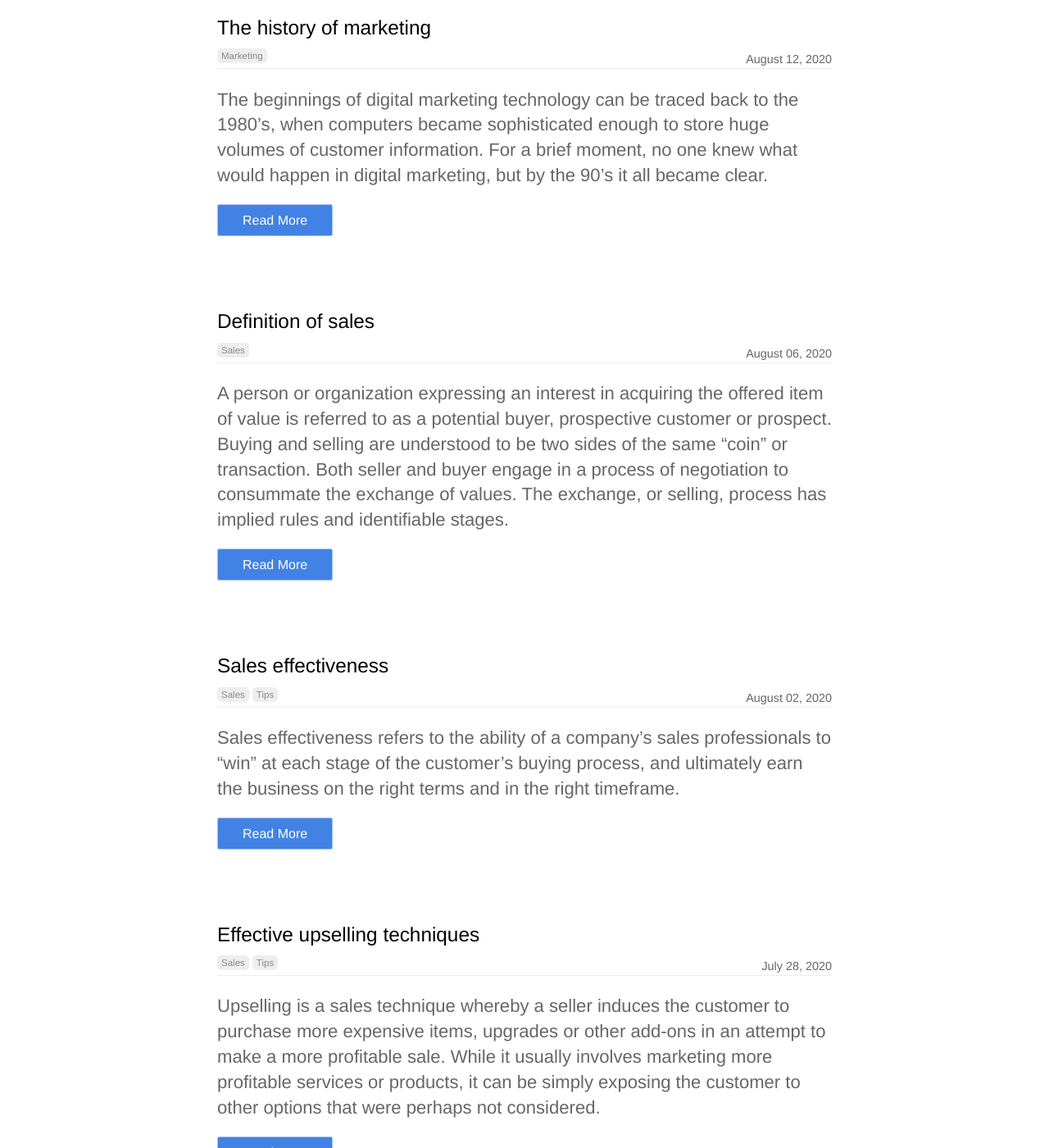
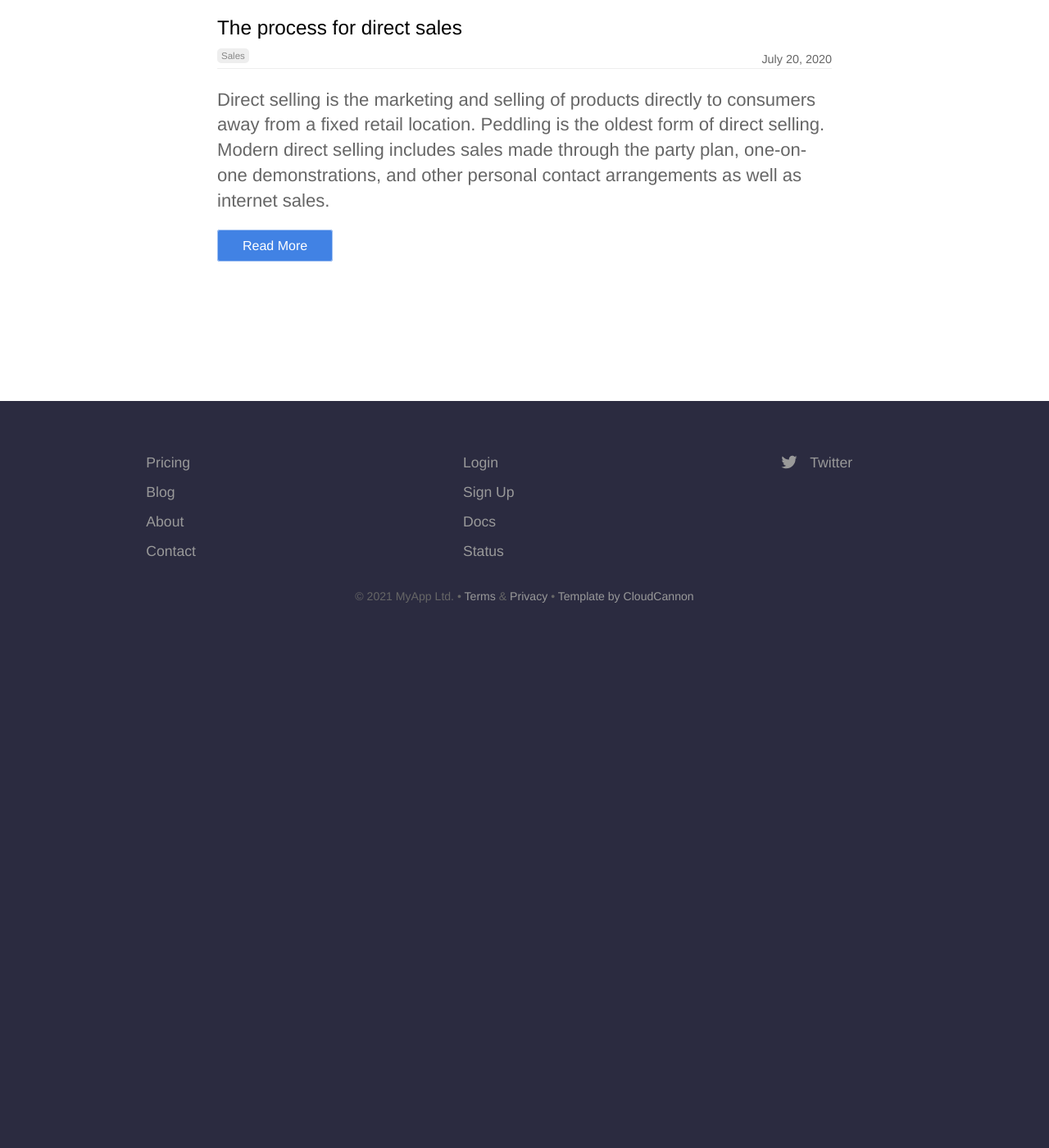
Before and after one commit to 138hr/138.github.io, a Jekyll site: the page built from docs/blog/index.html, in a window 1280 px wide and 1400 px high, scrolled down 355 px. Shown: the whole window at 82% size. Built offline with Jekyll 4.4.1, drawn with Linux system fonts in a browser that asks for light colours; the list of posts is cut into pages by our own code; after the commit the page ends 1143 px from its top, so only the background shows below that.

Commit message:
updated stuf

```diff
--- a/docs/_posts/2016-07-28-effective-upselling-techniques.md
+++ /dev/null
@@ -1,28 +0,0 @@
----
-date: 2020-07-28
-title: Effective upselling techniques
-categories:
-  - sales
-  - tips
-author_staff_member: betty
----
-
-Upselling is a sales technique whereby a seller induces the customer to purchase more expensive items, upgrades or other add-ons in an attempt to make a more profitable sale. While it usually involves marketing more profitable services or products, it can be simply exposing the customer to other options that were perhaps not considered.
-
-In practice, large businesses usually combine upselling and cross-selling to maximize profit. In doing so, an organization must ensure that its relationship with the client is not disrupted.
-
-![Fair](https://source.unsplash.com/random/1500x1146)
-
-In restaurants and other similar settings, upselling is commonplace and an accepted form of business. In other businesses (e.g. car sales), the customer’s perception of the attempted upsell can be viewed negatively and impact the desired result.
-
-## Why should you upsell?
-
-Upselling is a common practice for service providers that offer different service classes such as airlines (cf. Bohutinsky, 1990). According to “the journal of business and industrial marketing; written collaboratively by Michael J, Sheehan and Paul R, Prabhaker “It is five times more expensive to get a new customer as it is to hold onto a current one.” Selling to a new customer would mean having to start the sales process from the very beginning thus having to establish a new relationship with a different customer. This can be time consuming and often not very effective.
-
-![Gleise](https://source.unsplash.com/random/1500x1147)
-
-## The benefits
-
-Upselling to a customer that you have already built a rapport with, means that they are more likely to buy from you, listen to your suggestions and opinions and trust you. Selling to the same customer can lead to loyal customers and repeat sales. Upselling brings up the profit that the business makes and the value of the sale. However it is important to understand that although your main objective is to bring up revenue and increase the amount of the sale, a customers experience and their time with you influences future decisions that they make. An upsell can be beneficial to both the seller and the consumer if relevant products are being shown to the customer. For instance, if you had a strict budget of $20,000 for a car, you would not want to be sold a car for twice the amount.
-
-[source](https://en.wikipedia.org/wiki/Upselling): Wikipedia
--- a/docs/_posts/2016-08-02-sales-effectiveness.md
+++ /dev/null
@@ -1,25 +0,0 @@
----
-date: 2020-08-02
-title: Sales effectiveness
-categories:
-  - sales
-  - tips
-author_staff_member: gerald
----
-Sales effectiveness refers to the ability of a company’s sales professionals to “win” at each stage of the customer’s buying process, and ultimately earn the business on the right terms and in the right timeframe.
-
-![American River](https://source.unsplash.com/random/1500x1146)
-
-## How do you improve sales effectiveness?
-
-Improving sales effectiveness is not just a sales function issue; it’s a company issue, as it requires deep collaboration between sales and marketing to understand what's working and not working, and continuous improvement of the knowledge, messages, skills, and strategies that sales people apply as they work sales opportunities.
-
-Sales effectiveness has historically been used to describe a category of technologies and consulting services aimed at helping companies improve their sales results.
-
-Many companies are creating sales effectiveness functions and have even given people titles such as VP of Sales Effectiveness.
-
-![Coins](https://source.unsplash.com/random/1500x1147)
-
-"By analyzing sales force performance, managers can make changes to optimize sales going forward. Toward that end, there are many ways to gauge the performance of individual salespeople and of the sales force as a whole, in addition to total annual sales." In a survey of nearly 200 senior marketing managers, 54 percent responded that they found the "sales force effectiveness" metric very useful.
-
-[source](https://en.wikipedia.org/wiki/Sales_effectiveness): Wikipedia
--- a/docs/_posts/2016-08-06-definition-of-sales.md
+++ /dev/null
@@ -1,39 +0,0 @@
----
-date: 2020-08-06
-title: Definition of sales
-categories:
-  - sales
-author_staff_member: james
----
-A person or organization expressing an interest in acquiring the offered item of value is referred to as a potential buyer, prospective customer or prospect. Buying and selling are understood to be two sides of the same "coin" or transaction. Both seller and buyer engage in a process of negotiation to consummate the exchange of values. The exchange, or selling, process has implied rules and identifiable stages.
-
-![Cat](https://source.unsplash.com/random/1500x1146)
-
-It is implied that the selling process will proceed fairly and ethically so that the parties end up nearly equally rewarded. The stages of selling, and buying, involve getting acquainted, assessing each party’s need for the other’s item of value, and determining if the values to be exchanged are equivalent or nearly so, or, in buyer's terms, "worth the price.” Sometimes, sellers have to use their own experiences when selling products with appropriate discounts.
-
-## Management point of view
-
-From a management viewpoint it is thought of as a part of marketing, although the skills required are different. Sales often forms a separate grouping in a corporate structure, employing separate specialist operatives known as salespersons (singular: salesperson). Selling is considered by many to be a sort of persuading "art". Contrary to popular belief, the methodological approach of selling refers to a systematic process of repetitive and measurable milestones, by which a salesman relates his or her offering of a product or service in return enabling the buyer to achieve their goal in an economic way. While the sales process refers to a systematic process of repetitive and measurable milestones, the definition of the selling is somewhat ambiguous due to the close nature of advertising, promotion, public relations, and direct marketing.
-
-![apricot](https://source.unsplash.com/random/1500x1147)
-
-Selling is the profession-wide term, much like marketing defines a profession. Recently, attempts have been made to clearly understand who is in the sales profession, and who is not. There are many articles looking at marketing, advertising, promotions, and even public relations as ways to create a unique transaction.
-
-## Common terms
-
-Two common terms used to describe a salesperson are "Farmer" and "Hunter". The reality is that most professional sales people have a little of both. A hunter is often associated with aggressive personalities who use aggressive sales technique. In terms of sales methodology a hunter refers to a person whose focus is on bringing in and closing deals. This process is called “sales capturing”. An example is a commodity sale such as a long distance sales person, shoe sales person and to a degree a car sales person. Their job is to find and convert buyers. A sales farmer is someone who creates sales demand by activities that directly influence and alter the buying process.
-
-![Marketing](https://source.unsplash.com/random/1500x1148)
-
-## Systems approach
-
-Many believe that the focus of selling is on the human agents involved in the exchange between buyer and seller. Effective selling also requires a systems approach, at minimum involving roles that sell, enable selling, and develop sales capabilities. Selling also involves salespeople who possess a specific set of sales skills and the knowledge required to facilitate the exchange of value between buyers and sellers that is unique from marketing, advertising, etc.
-
-![Lady bugs](https://source.unsplash.com/random/1500x1149)
-
-Within these three tenets, the following definition of professional selling is offered by the American Society for Training and Development (ASTD):
-
-“The holistic business system required to effectively develop, manage, enable, and execute a mutually beneficial, interpersonal exchange of goods and/or services for equitable value.”
-Team selling is one way to influence sales. Team selling is “a group of people representing the sales department and other functional areas in the firm, such as finance, production, and research and development”. (Spiro) Team selling came about in the 1990s through total quality management (TQM). TQM occurs when companies work to improve their customer satisfaction by constantly improving all of their operations.
-
-[source](https://en.wikipedia.org/wiki/Sales): Wikipedia
--- a/docs/_posts/2016-08-12-the-history-of-marketing.md
+++ /dev/null
@@ -1,32 +0,0 @@
----
-date: 2020-08-12
-title: The history of marketing
-categories:
-  - marketing
-author_staff_member: robin
----
-The beginnings of digital marketing technology can be traced back to the 1980's, when computers became sophisticated enough to store huge volumes of customer information. For a brief moment, no one knew what would happen in digital marketing, but by the 90's it all became clear.
-
-![Man](https://source.unsplash.com/random/1500x1146)
-
-The history of marketing is to a large extent a product of Internet's history as markets have adapted to keep abreast of changes and keep up with the way the major Search Engines rank web pages. Major changes include, in chronological order:
-
-1991- Gopher: A network protocol, one of the very first query and search tools. Gopher was widely used for a couple of years, but usage has now fallen off, with barely 100 Gopher servers now indexed. 2. 1994- Launch of Yahoo, which was formerly known as "Jerry´s Guide to the World Wide Web" after one of its founders, Jerry Yang. Yahoo received in its first year over 1 million hits.
-
-## Academic studies
-
-The study of the history of marketing as an academic field emerged only recently. Controversies and disputes abound in the field. The publication in 1976 of the book The History of Marketing Thought, by Robert Bartels marks a turning-point in marketing thought. Since then, academics specializing in marketing decided to imitate economics, distinguishing theory and practice. Two different fields of study emerged:
-
-the history of marketing thought, giving theoretical accounts
-marketing history, focusing on the history of marketing practice
-This division parallels the distinction between the history of economic thought and economic history.
-
-![Thai](https://source.unsplash.com/random/1500x1147)
-
-Practitioners of the history of marketing thought note that both practitioners and academics know relatively little about the field.[citation needed] But history has significance for academics because it helps to define the baselines upon which they can recognize change and evolve marketing theory.On the other hand, proponents of marketing history argue that one cannot fully compare the marketing field with economics and hence suggest the impracticality of divorcing theory and practice. First, marketing scholars seldom engage in the practice of marketing as much as economists engage in the development and execution of public policies. Second, business people innovate in the marketing field, and the history of marketing will remain incomplete if one dissociates academia from practitioners.
-
-![lavender flowers](https://source.unsplash.com/random/1500x1148)
-
-The following sections discuss both approaches to the history of marketing, closing with a debate about the standard chronology of marketing, a widely known hypothesis about the history of marketing, but one that historians in the marketing field have challenged.
-
-[source](https://en.wikipedia.org/wiki/History_of_marketing): Wikipedia
```
Also changed, not shown: docs/_staff_members/tom.md (+1 -1 lines), docs/index.html (+4 -4 lines), docs/_data/navigation.yml (line endings or trailing spaces).
